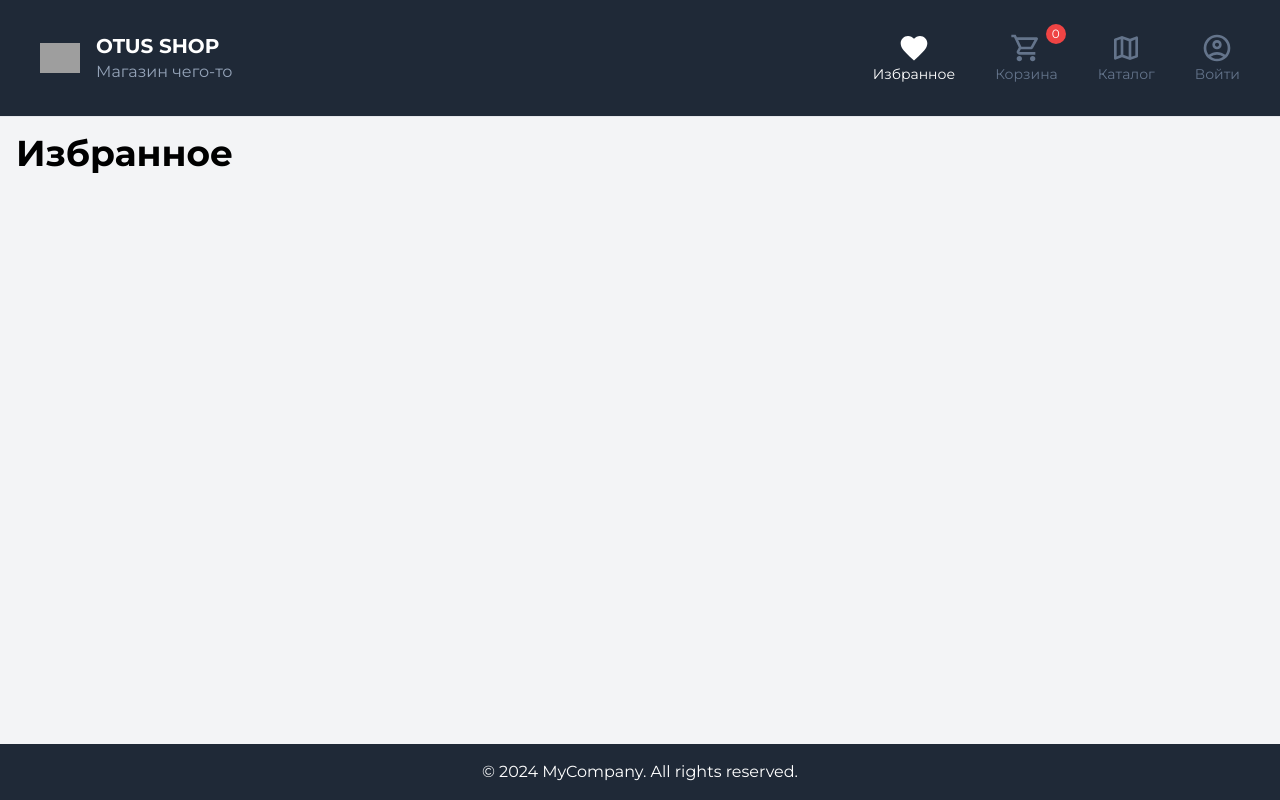
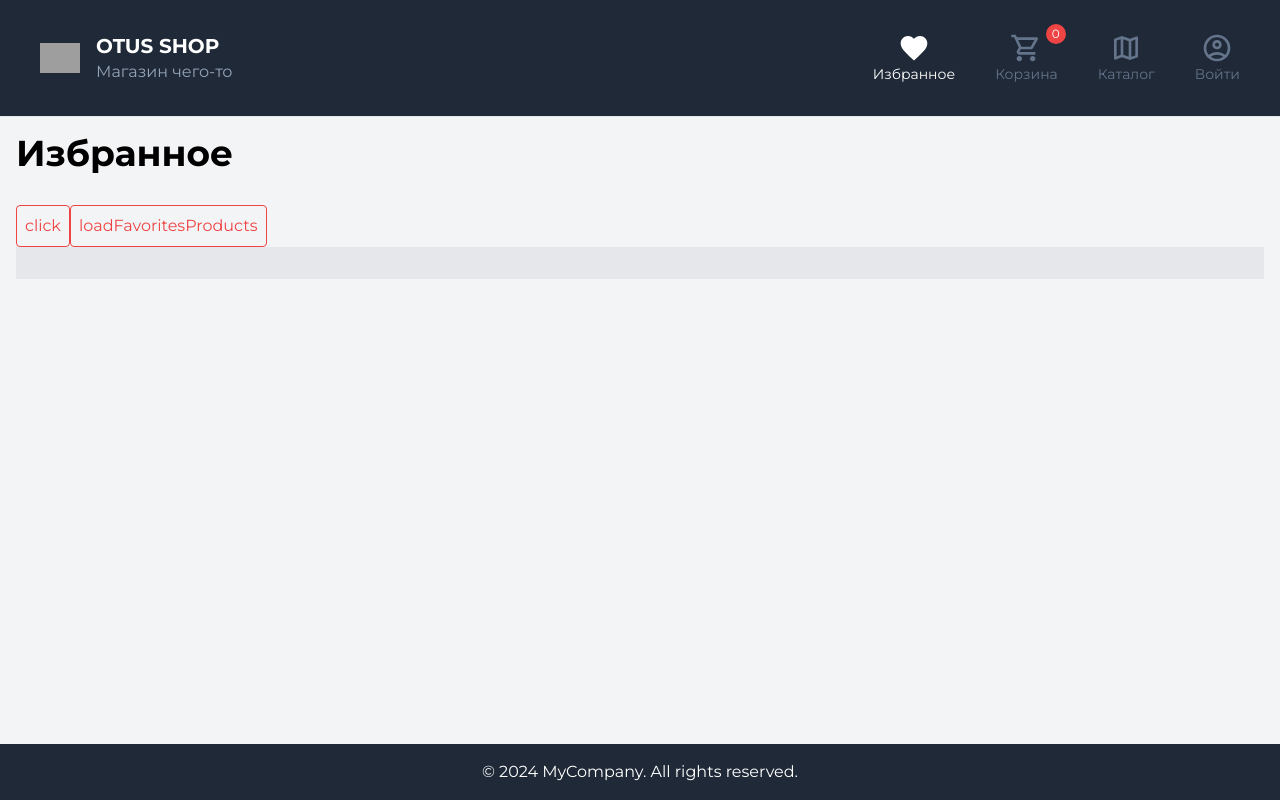
Before and after one commit to Bogrado/nuxt-shop, a Nuxt app: page /favorites in a window 1280 px wide. Built offline with nearby package versions, Linux system fonts and the light colour scheme; grey boxes are pictures that could not be loaded.

Commit message:
in progress, see what happened with computed in v-card

```diff
--- a/components/pages/home/VCard.vue
+++ b/components/pages/home/VCard.vue
@@ -7,9 +7,12 @@
         class="w-full h-64 object-contain rounded"
       />
       <div
-        class="absolute top-2 right-2 w-6 h-6 bg-gray-200 rounded flex items-center justify-center"
+        class="absolute top-2 right-2 flex items-center justify-center bg-white p-1 rounded-md shadow hover:shadow-md"
       >
-        <!-- Сердечко или пустой квадрат -->
+        <icons-v-like
+          class="w-6 h-6 hover:fill-gray-700"
+          :class="{ 'fill-red-500': isFavorite }"
+        /><!-- Сердечко или пустой квадрат -->
       </div>
     </div>
     <div class="mt-4">
@@ -61,9 +64,13 @@ const props = defineProps({
 })
 const emit = defineEmits(['onAddToCart', 'onRemoveFromCart'])
 
+const favoriteStore = useFavoriteStore()
 const cartStore = useCartStore()
 const isInCart = computed(
   () => cartStore.itemIds.includes(props.product.id) || false
+)
+const isFavorite = computed(
+  () => favoriteStore.state.items.includes(props.product.id) || false
 )
 const quantity = computed(() => cartStore.itemQuantity(props.product.id) || 0)
 const loading = computed(() => cartStore.itemLoading(props.product.id))
--- a/pages/favorites.vue
+++ b/pages/favorites.vue
@@ -1,8 +1,30 @@
-<script setup lang="ts"></script>
+<script setup lang="ts">
+const favoriteStore = useFavoriteStore()
+const products = computed(() => favoriteStore.products)
+</script>
 
 <template>
   <div>
     <!-- Заголовок страницы -->
     <pages-v-page-header title="Избранное" />
+    <button
+      class="border border-red-500 text-red-500 p-2 rounded hover:bg-red-500 hover:text-white"
+      @click="favoriteStore.loadUserFavorites()"
+    >
+      click
+    </button>
+    <button
+      class="border border-red-500 text-red-500 p-2 rounded hover:bg-red-500 hover:text-white"
+      @click="favoriteStore.loadFavoritesProducts()"
+    >
+      loadFavoritesProducts
+    </button>
+    <div v-auto-animate>
+      <!-- Нижний блок с сеткой товаров -->
+      <lazy-pages-home-v-products-section
+        v-if="products"
+        :products="products"
+      />
+    </div>
   </div>
 </template>
--- /dev/null
+++ b/stores/favoriteStore.ts
@@ -0,0 +1,63 @@
+import type { FavoritesData, Item } from '~/types'
+
+export const useFavoriteStore = defineStore('favorites', () => {
+  const authStore = useAuthStore()
+  const user = computed(() => authStore.getUser)
+
+  const state = reactive({
+    items: [] as Item[],
+  })
+
+  const loadUserFavorites = async () => {
+    if (user?.value?.id) {
+      try {
+        const favorites: FavoritesData = await $fetch(
+          `/api/favorites/user_items`,
+          {
+            params: { user_id: user.value.id },
+          }
+        )
+        state.items = favorites.items
+      } catch (error) {
+        console.error('Error cartLoading user cart:', error)
+      } finally {
+        /* empty */
+      }
+    } else {
+      console.error('User is not authenticated')
+    }
+  }
+
+  const loadFavoritesProducts = async () => {
+    try {
+      if (itemIds.value.length > 0) {
+        state.items = await $fetch<Item[]>('/api/data/items', {
+          method: 'GET',
+          params: {
+            id: itemIds.value,
+            _select: '-description',
+          },
+        })
+        return
+      }
+      state.items = []
+    } catch (error) {
+      console.error('Failed to load cart products:', error)
+    } finally {
+      /* empty */
+    }
+  }
+
+  const itemIds = computed(() => {
+    return state.items.map(item => item.id)
+  })
+
+  const products = computed(() => state.items)
+
+  return {
+    state,
+    loadUserFavorites,
+    loadFavoritesProducts,
+    products,
+  }
+})
--- a/types.ts
+++ b/types.ts
@@ -5,6 +5,12 @@ export interface StateItems {
 }
 
 export interface CartData {
+  user_id: number
+  items: []
+  id: number
+}
+
+export interface FavoritesData {
   user_id: number
   items: []
   id: number
```
Also changed, not shown: 1 other file (tests, documents, lock files or other folders).
